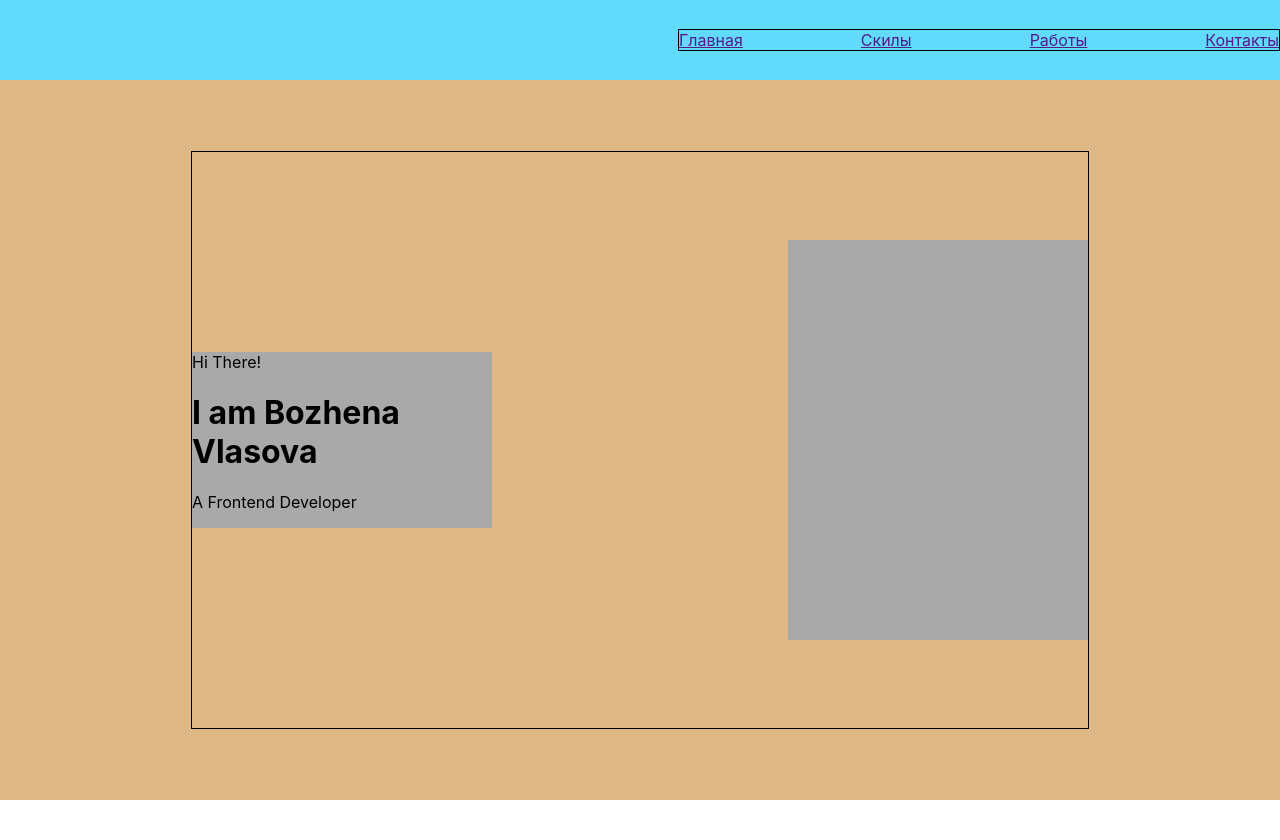
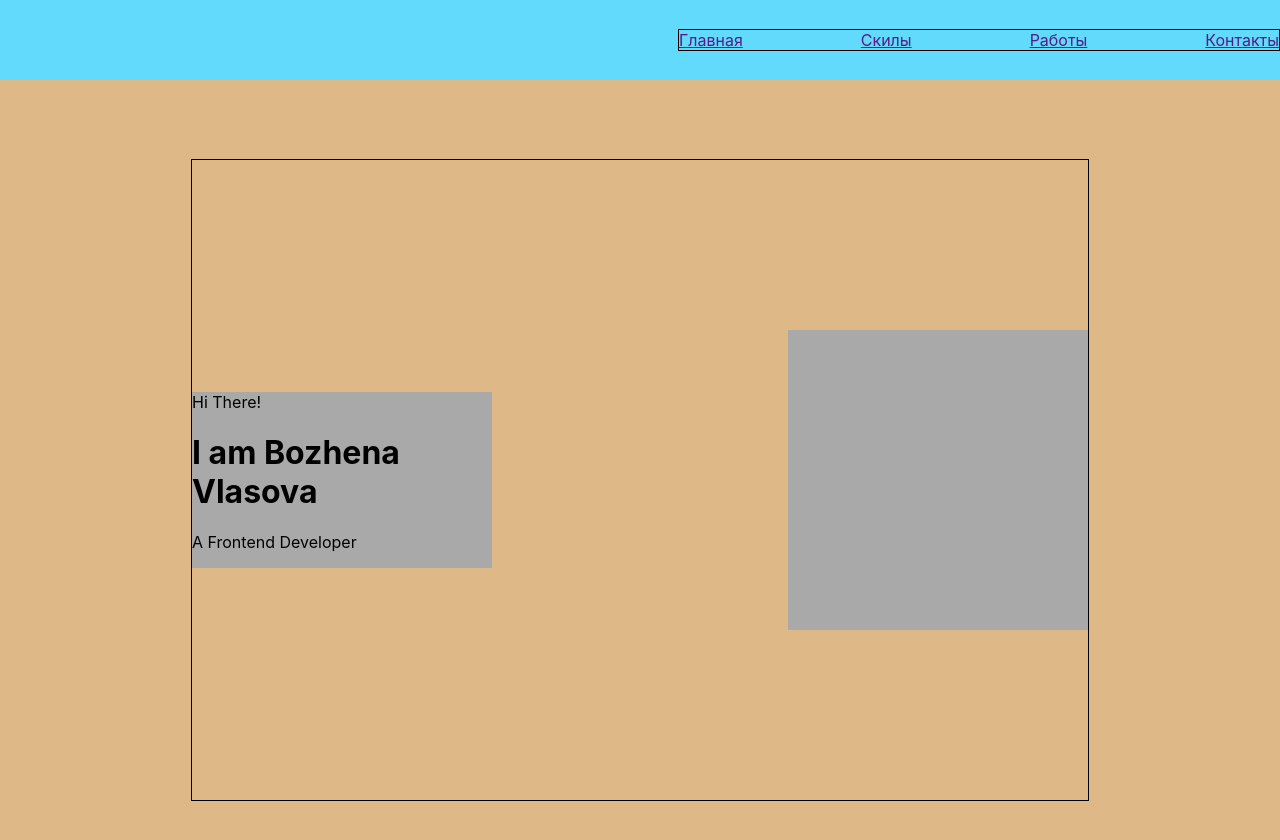
Before and after one commit to BozhenaVlasova/portfolio, a React (Create React App) app: page / in a window 1280 px wide. Shown: the top 840 px of the page. Before the commit the page ends 800 px from the top, so only its background shows below. Built offline with nearby package versions, Linux system fonts and the light colour scheme.

Commit message:
changed main block style

```diff
--- a/src/main/Main.module.css
+++ b/src/main/Main.module.css
@@ -1,8 +1,12 @@
 .main {
-    height: 90vh;
+    height: 100vh;
     background-color: burlywood;
     display: flex;
     align-items: center;
+}
+
+.container {
+    justify-content: space-around;
 }
 
 .text {
@@ -12,6 +16,6 @@
 
 .photo {
     width: 300px;
-    height: 400px;
+    height: 300px;
     background-color: darkgray;
 }
--- a/src/main/Main.tsx
+++ b/src/main/Main.tsx
@@ -5,7 +5,7 @@ import styleContainer from '../common/styles/Container.module.css'
 const Main = () => {
     return (
         <div className={styles.main}>
-            <div className={styleContainer.container}>
+            <div className={`${styleContainer.container} ${styles.container}`}>
                 <div className={styles.text}>
                     <span>Hi There!</span>
                     <h1>I am Bozhena Vlasova</h1>
```
